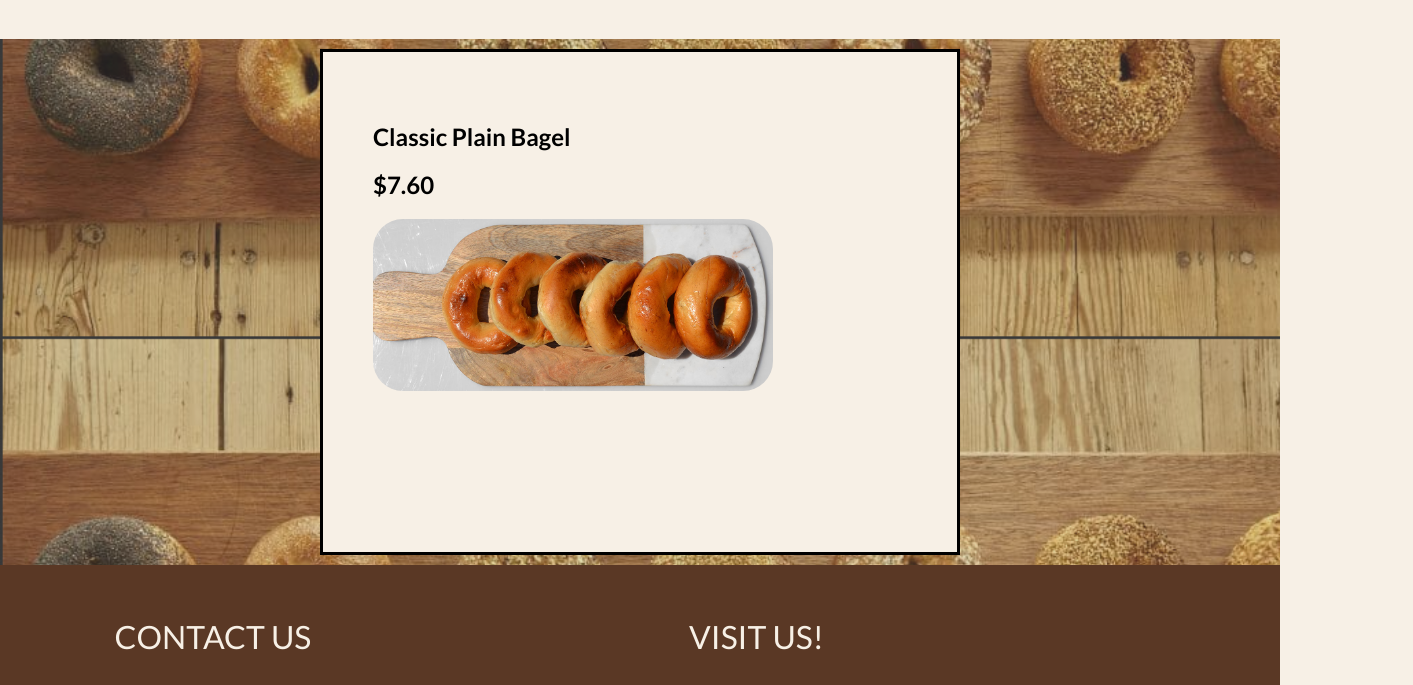
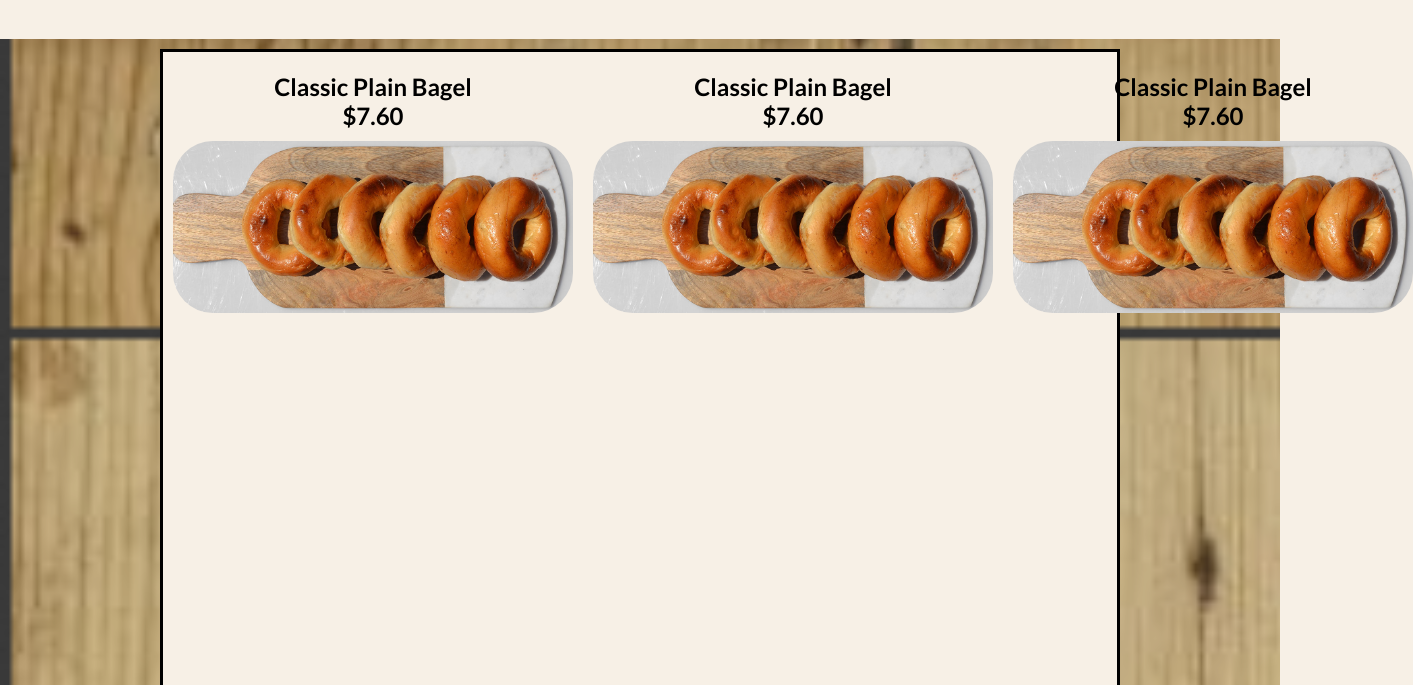
Before and after one commit to boredmangetspaid/restaurant, a website built with webpack: page src/template.html in a window 1280 px wide. Both pictures are taken after a click on the button "Menu". Shown: the part 96-781 px from the top of the page, 1413 px wide, since content can reach past the window. Built offline with nearby package versions, Linux system fonts and the light colour scheme.

Commit message:
changed background to fit dynamically with content

```diff
--- a/src/menu.js
+++ b/src/menu.js
@@ -1,15 +1,40 @@
 import { footer } from "./footer"
-import {menuItem} from "./menuItem.js"
+import { menuItem } from "./menuItem.js"
 import plainBagelImage from "./assets/plain.png"
 export const loadMenu = function loadMenu() {
    const content = document.getElementById("content")
    //container for menu
    const menuContainer = document.createElement("div");
-   menuContainer.id ="menuContainer";
+   menuContainer.id = "menuContainer";
 
    //menu items
-   const plainBagel= menuItem("Classic Plain Bagel","$7.60",plainBagelImage)
+   const plainBagel = menuItem("Classic Plain Bagel", "$7.60", plainBagelImage)
    menuContainer.appendChild(plainBagel)
+
+   const plainBagel2 = menuItem("Classic Plain Bagel", "$7.60", plainBagelImage)
+   menuContainer.appendChild(plainBagel2)
+
+   const plainBagel3 = menuItem("Classic Plain Bagel", "$7.60", plainBagelImage)
+   menuContainer.appendChild(plainBagel3)
+
+   const plainBagel4 = menuItem("Classic Plain Bagel", "$7.60", plainBagelImage)
+   menuContainer.appendChild(plainBagel4)
+
+   const plainBagel5 = menuItem("Classic Plain Bagel", "$7.60", plainBagelImage)
+   menuContainer.appendChild(plainBagel5)
+
+   const plainBagel6 = menuItem("Classic Plain Bagel", "$7.60", plainBagelImage)
+   menuContainer.appendChild(plainBagel6)
+
+   const plainBagel7 = menuItem("Classic Plain Bagel", "$7.60", plainBagelImage)
+   menuContainer.appendChild(plainBagel7)
+
+   const plainBagel8 = menuItem("Classic Plain Bagel", "$7.60", plainBagelImage)
+   menuContainer.appendChild(plainBagel8)
+
+   const plainBagel9 = menuItem("Classic Plain Bagel", "$7.60", plainBagelImage)
+   menuContainer.appendChild(plainBagel9)
+
 
    content.appendChild(menuContainer)
    footer()
--- a/src/styles.css
+++ b/src/styles.css
@@ -1,19 +1,21 @@
 @import url('https://fonts.googleapis.com/css2?family=Lato:wght@400;700&display=swap');
-*{
+
+* {
     box-sizing: border-box;
 }
-html {
-    box-sizing: border-box;
+
+html,body {
     margin: 0px;
     padding: 0px;
-    height: 100%;
+    height:auto;
+    min-height:100%;
     font-family: 'Lato', sans-serif;
 }
 
 body {
     background-color: #F7F0E6;
     margin: 0px;
-    height: 100%;
+    height: 100vh;
     padding-top: 1px;
     display: flex;
     flex-direction: column;
@@ -64,13 +66,17 @@
 }
 
 #content {
+    display: flex;
+    flex-direction: column;
+    flex-grow:1;
     position: relative;
-    height: 100%;
+    min-height: auto;
     color: #F7F0E6;
     z-index: 1;
 }
 
 #content::before {
+    height:100%;
     content: "";
     position: absolute;
     top: 0;
@@ -85,8 +91,8 @@
 }
 
 #menu {
-    display:block;
-    margin:100px auto;
+    display: block;
+    margin: 100px auto;
     color: #3B3B3B;
     font-size: 3em;
     background: #C9A37E;
@@ -104,21 +110,29 @@
     color: #F7F0E6;
     font-size: 2em;
     height: 20vh;
-    padding:20px;
+    padding: 20px;
 }
-#menuContainer{
 
-    width:50vw;
-    border:3px black solid;
-    background-color:#F7F0E6;
-    margin:10px auto;
+#menuContainer {
+    display: grid;
+    grid-template-columns: auto auto auto;
+    justify-items: center;
+    width: 75vw;
+    border: 3px black solid;
+    background-color: #F7F0E6;
+    margin: 10px auto;
+    min-height: auto;
 }
+
 .menuItem {
-    width: 500px;
-    height:500px;
-    color:black;
-    padding:50px;
+    width: 400px;
+    height: 700px;
+    color: black;
+    text-align: center;
+    line-height: 10px;
+    margin: 10px;
 }
-.menuItem img{
-    border-radius:30px;
+
+.menuItem img {
+    border-radius: 40px;
 }
--- a/src/template.html
+++ b/src/template.html
@@ -18,7 +18,7 @@
 
 <body>
     <div id="content"></div>
+    <footer id="footer"></footer>
 </body>
-<footer id="footer"></footer>
 
 </html>
```
Lines whose indentation alone changed are shown as unchanged.
